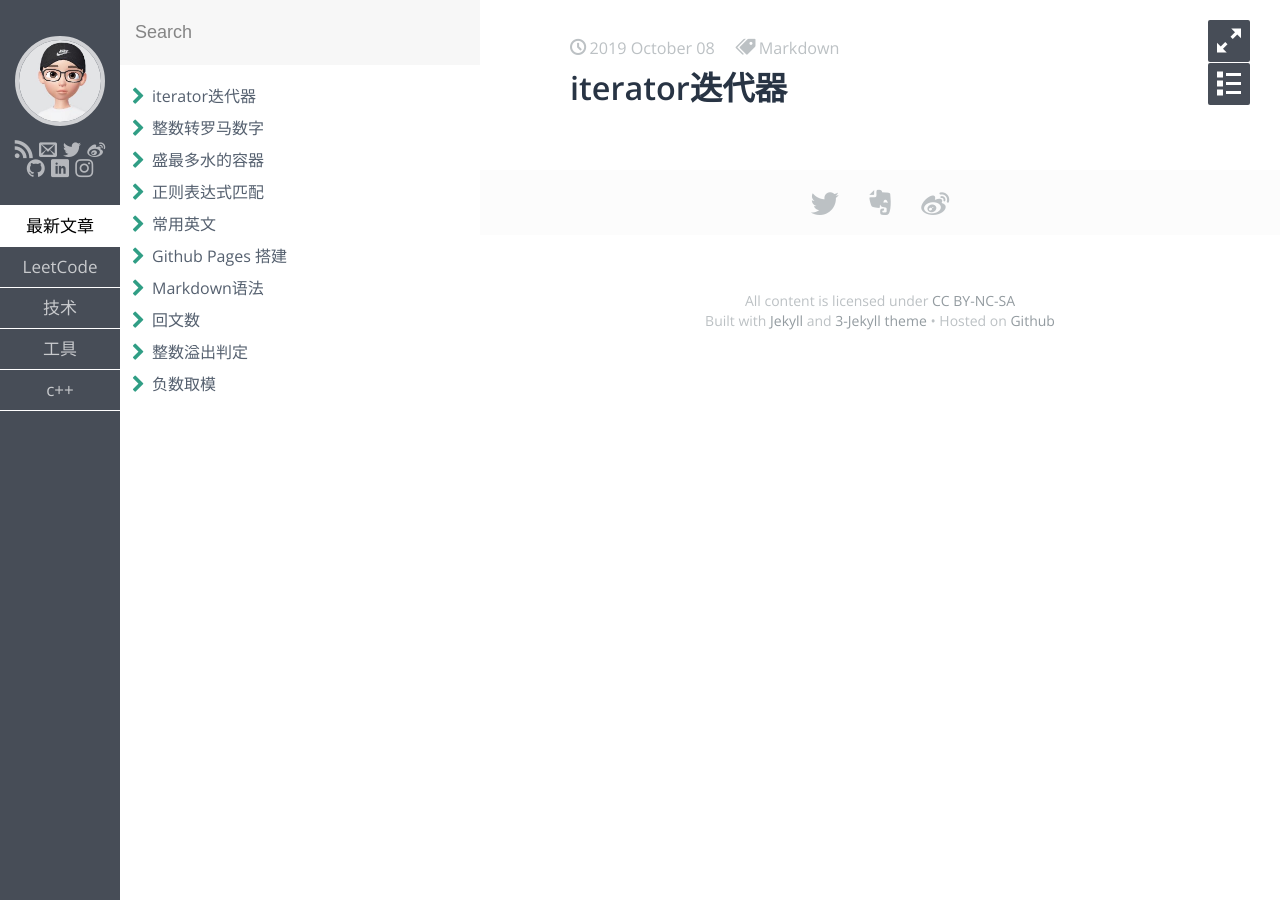
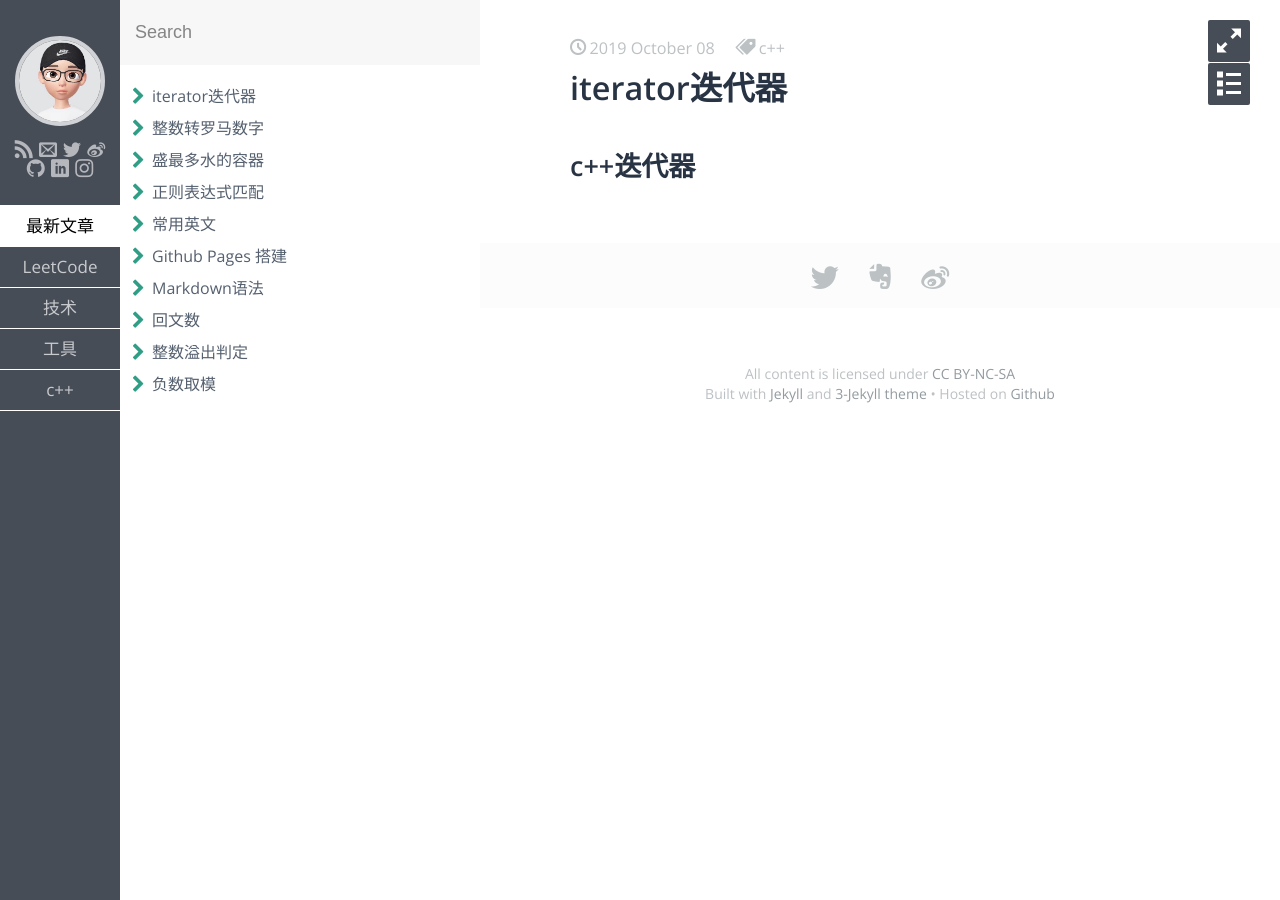
Before and after one commit to Tong0217/Tong0217.github.io, a Jekyll site: the page built from _posts/c++/2019-10-8-iterator.md, in a window 1280 px wide. Built offline with Jekyll 4.4.1, drawn with Linux system fonts in a browser that asks for light colours; some web fonts are replaced.

Commit message:
Update 2019-10-8-iterator.md

```diff
--- a/_posts/c++/2019-10-8-iterator.md
+++ b/_posts/c++/2019-10-8-iterator.md
@@ -2,6 +2,7 @@
 layout: post
 title: iterator迭代器
 category: c++
-tags: Markdown
+tags: c++
 description: 迭代器常见用法
 ---
+## c++迭代器
```
